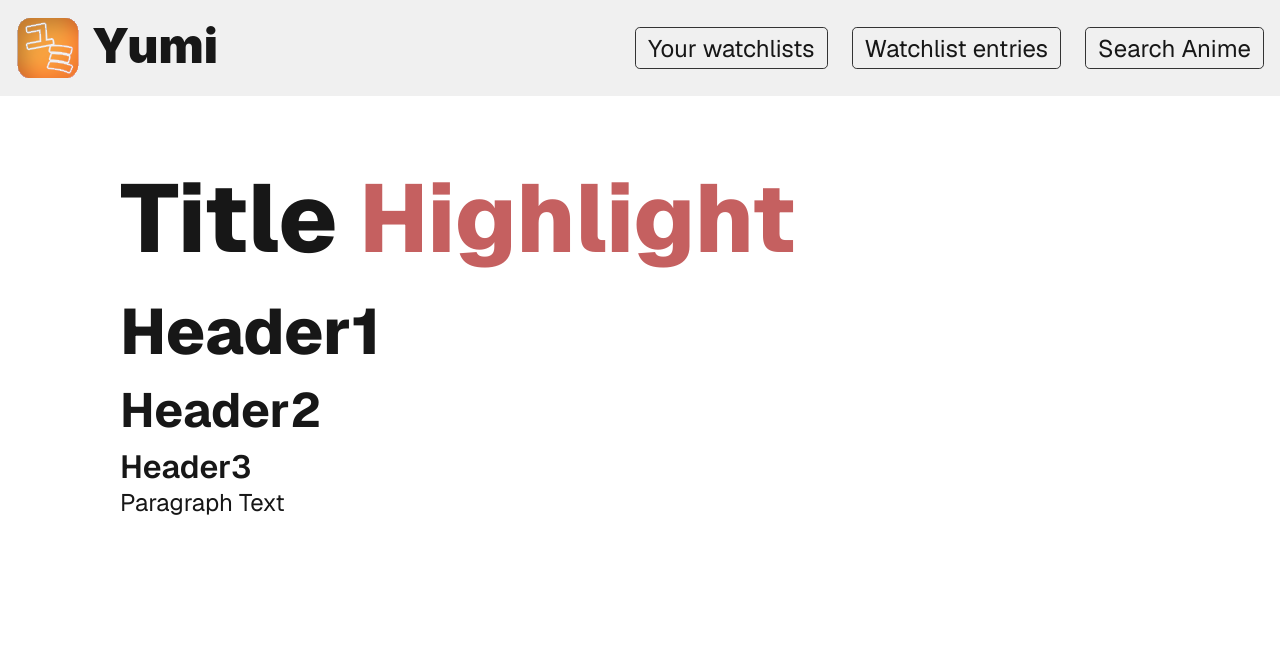
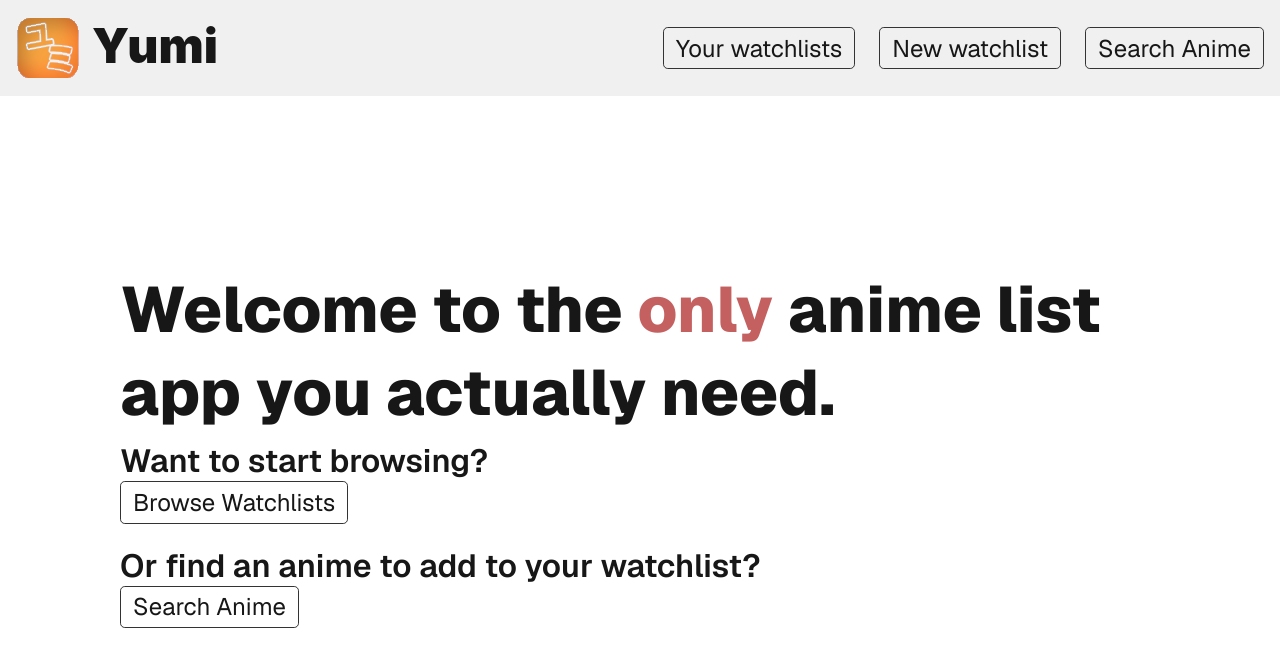
Before and after one commit to yes-2875/cpan212-project-group-2, a Next.js app in the folder web/: page / in a window 1280 px wide. Shown: the top 666 px of the page. Built offline with nearby package versions, Linux system fonts and the light colour scheme.

Commit message:
Overhaul home page and change a navigation button

```diff
--- a/web/app/layout.js
+++ b/web/app/layout.js
@@ -36,7 +36,7 @@ export default function RootLayout({ children }) {
             </Link>
             <nav className={styles.nav}>
               <Link href='/watchlists'>Your watchlists</Link>
-              <Link href='/watchlist-entries'>Watchlist entries</Link>
+              <Link href='/watchlists/new'>New watchlist</Link>
               <Link href='/search'>Search Anime</Link>
             </nav>
           </header>
--- a/web/app/page.js
+++ b/web/app/page.js
@@ -1,15 +1,17 @@
+import Link from "next/link";
 import styles from "./page.module.css";
 
 export default function Home() {
   return (
-    <section>
-      <h1 className={styles.title}>
-        Title <div className={styles.highlight}>Highlight</div>
+    <section className={styles.intro}>
+      <h1>
+        Welcome to the <div className={styles.highlight}>only</div> anime list app you actually need.
       </h1>
-      <h1>Header1</h1>
-      <h2>Header2</h2>
-      <h3>Header3</h3>
-      <p>Paragraph Text</p>
+      <h3>Want to start browsing?</h3>
+      <Link className='button' href='/watchlists'>Browse Watchlists</Link>
+      <br></br>
+      <h3>Or find an anime to add to your watchlist?</h3>
+      <Link className='button' href='/search'>Search Anime</Link>
     </section>
   );
 }
--- a/web/app/page.module.css
+++ b/web/app/page.module.css
@@ -19,3 +19,13 @@ h1.title {
     color: var(--accent);
   }
 }
+
+.intro {
+  display: flex;
+  margin: auto 0;
+  flex-direction: column;
+  align-self: flex-start;
+  align-items: flex-start;
+
+  max-width: 72em;
+}
```
